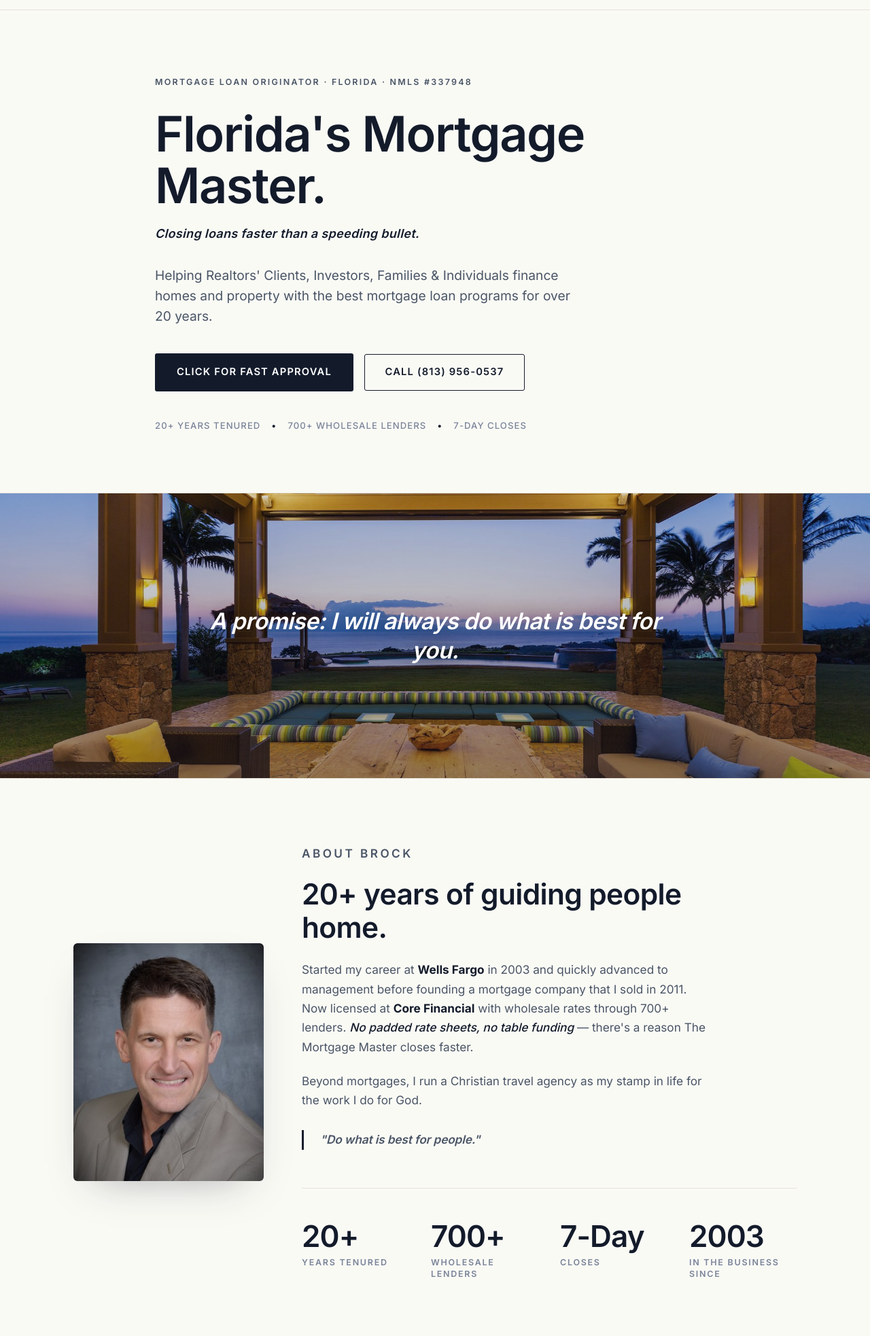
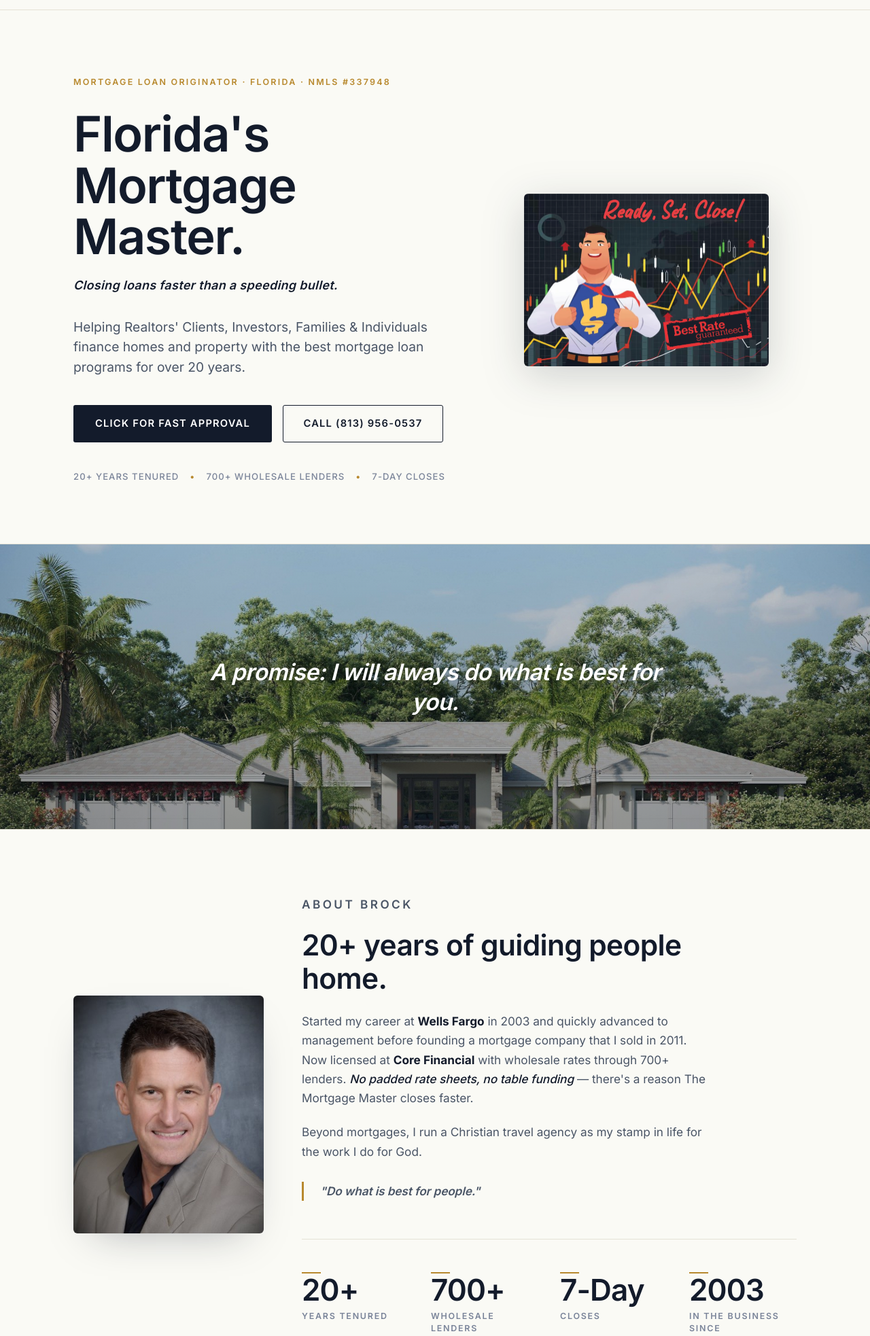
Before and after one commit to C9352221/themortgagemaster, a plain HTML site: page index.html in a window 1280 px wide. Shown: the part 77-2043 px from the top of the page at 68% size. Drawn offline with Linux system fonts and the light colour scheme.

Commit message:
Move cartoon to hero top-right, swap luxury home for attainable Florida home, add gold accents
- MMasterBestRate cartoon moved from Apply CTA bottom to hero right column (~360px)
- Hero is now a 2-column grid (text left, cartoon right) — mobile stacks cartoon above text
- Replace luxury-home.jpg with florida-home.jpg (Unsplash, attainable single-story FL home)
- object-position: center 70% so the house sits in frame, not just sky/trees
- Bring back Armory gold (#b8892e) — eyebrows, hero meta dots, pull-quote border, stat top accents, loan list separators, reviews stars
- Email displayed in all caps in Apply meta line

Co-Authored-By: Claude Opus 4.7 (1M context) <noreply@anthropic.com>

```diff
--- a/css/style.css
+++ b/css/style.css
@@ -9,8 +9,8 @@
   --text-soft: #7a8499;
   --accent: #131b2b;
   --accent-hover: #000000;
-  --highlight: #b94a4a;
-  --highlight-soft: #d8807a;
+  --highlight: #b8892e;
+  --highlight-soft: #d4a951;
   --sans: 'Inter', -apple-system, BlinkMacSystemFont, 'Helvetica Neue', 'Segoe UI', sans-serif;
   --container: 1120px;
 }
@@ -153,12 +153,29 @@ img { max-width: 100%; height: auto; display: block; }
   border-bottom: 1px solid var(--line);
 }
 .hero-inner { max-width: 880px; }
+.hero-grid {
+  display: grid;
+  grid-template-columns: 1.3fr 1fr;
+  gap: 3rem;
+  align-items: center;
+}
+.hero-image {
+  display: flex;
+  justify-content: center;
+  align-items: center;
+}
+.hero-image img {
+  max-width: 360px;
+  width: 100%;
+  filter: drop-shadow(0 14px 30px rgba(19, 27, 43, 0.18));
+  border-radius: 6px;
+}
 .hero-eyebrow {
   font-size: 0.78rem;
   font-weight: 600;
   letter-spacing: 0.18em;
   text-transform: uppercase;
-  color: var(--text-muted);
+  color: var(--highlight);
   margin-bottom: 1.75rem;
 }
 .hero-title {
@@ -203,7 +220,7 @@ img { max-width: 100%; height: auto; display: block; }
   color: var(--text-soft);
   flex-wrap: wrap;
 }
-.hero-meta .dot { color: var(--text); }
+.hero-meta .dot { color: var(--highlight); }
 
 /* ============ SECTION ============ */
 .section { padding: 6rem 0; border-bottom: 1px solid var(--line); }
@@ -213,7 +230,7 @@ img { max-width: 100%; height: auto; display: block; }
   font-weight: 600;
   letter-spacing: 0.2em;
   text-transform: uppercase;
-  color: var(--text-muted);
+  color: var(--highlight);
   margin-bottom: 1rem;
 }
 .section-eyebrow.center { text-align: center; }
@@ -284,7 +301,7 @@ img { max-width: 100%; height: auto; display: block; }
   font-style: italic;
   color: var(--text);
   padding-left: 1.5rem;
-  border-left: 3px solid var(--text);
+  border-left: 3px solid var(--highlight);
   margin-top: 1.85rem;
   max-width: 36ch;
   letter-spacing: -0.005em;
@@ -308,6 +325,16 @@ img { max-width: 100%; height: auto; display: block; }
   line-height: 1;
   margin-bottom: 0.5rem;
 }
+.stats > div { position: relative; padding-top: 0.25rem; }
+.stats > div::before {
+  content: '';
+  position: absolute;
+  top: 0;
+  left: 0;
+  width: 28px;
+  height: 2px;
+  background: var(--highlight);
+}
 .stat-label {
   font-size: 0.78rem;
   font-weight: 600;
@@ -329,6 +356,7 @@ img { max-width: 100%; height: auto; display: block; }
   width: 100%;
   height: 100%;
   object-fit: cover;
+  object-position: center 70%;
   display: block;
   filter: saturate(0.92) contrast(1.02);
 }
@@ -371,7 +399,7 @@ img { max-width: 100%; height: auto; display: block; }
   max-width: 880px;
   margin: 2rem auto 0;
 }
-.loans-display .sep { color: var(--text-soft); padding: 0 0.55rem; font-weight: 400; }
+.loans-display .sep { color: var(--highlight); padding: 0 0.55rem; font-weight: 400; }
 
 /* ============ APPLY CTA — small mascot ============ */
 .apply-section {
@@ -438,7 +466,7 @@ img { max-width: 100%; height: auto; display: block; }
   gap: 0.4rem;
   margin-bottom: 1rem;
 }
-.reviews-stars svg { width: 26px; height: 26px; fill: #fff; }
+.reviews-stars svg { width: 26px; height: 26px; fill: var(--highlight-soft); }
 .reviews-cta .btn-primary {
   background: #fff;
   color: var(--text);
@@ -521,6 +549,9 @@ img { max-width: 100%; height: auto; display: block; }
 /* ============ RESPONSIVE ============ */
 @media (max-width: 860px) {
   .hero { padding: 4rem 0 3.5rem; }
+  .hero-grid { grid-template-columns: 1fr; gap: 1.75rem; }
+  .hero-image { order: -1; }
+  .hero-image img { max-width: 240px; }
   .grid-2 { grid-template-columns: 1fr; gap: 2rem; }
   .about-grid { grid-template-columns: 1fr; gap: 2.5rem; }
   .about-image img { min-height: 320px; max-height: 420px; }
--- a/index.html
+++ b/index.html
@@ -12,7 +12,7 @@
 <meta property="og:description" content="20+ Years Tenured. Closing Loans Faster Than A Speeding Bullet.">
 <meta property="og:type" content="website">
 <meta property="og:url" content="https://themortgagemaster.com/">
-<meta property="og:image" content="https://themortgagemaster.com/assets/luxury-home.jpg">
+<meta property="og:image" content="https://themortgagemaster.com/assets/florida-home.jpg">
 
 <link rel="icon" type="image/png" href="assets/favicon.png">
 
@@ -45,7 +45,8 @@
 
   <!-- HERO -->
   <section class="hero">
-    <div class="container hero-inner">
+    <div class="container hero-grid">
+      <div class="hero-text">
         <p class="hero-eyebrow">Mortgage Loan Originator · Florida · NMLS #337948</p>
         <h1 class="hero-title">Florida's Mortgage Master.</h1>
         <p class="hero-tagline">Closing loans faster than a speeding bullet.</p>
@@ -62,11 +63,15 @@
           <span>7-Day Closes</span>
         </div>
       </div>
+      <div class="hero-image">
+        <img src="assets/mmaster.png" alt="The Mortgage Master — Ready, Set, Close">
+      </div>
+    </div>
   </section>
 
   <!-- LUXURY HOME FEATURE BAND -->
   <section class="feature-band" aria-hidden="true">
-    <img src="assets/luxury-home.jpg" alt="">
+    <img src="assets/florida-home.jpg" alt="">
     <div class="feature-band-overlay">
       <p class="quote">A promise: I will always do what is best for you.</p>
     </div>
@@ -150,10 +155,9 @@
     </div>
   </section>
 
-  <!-- APPLY CTA — MMasterBestRate as small accent -->
+  <!-- APPLY CTA -->
   <section id="contact" class="apply-section section-alt">
     <div class="container apply-inner">
-      <img class="apply-mark" src="assets/mmaster.png" alt="The Mortgage Master — Ready, Set, Close">
       <p class="section-eyebrow center">Contact</p>
       <h2 class="section-title center">Let's get you approved.</h2>
       <p class="apply-lede">Whether you're buying your first home, growing an investment portfolio, or refinancing into a better rate — start with a fast approval. It only takes minutes.</p>
```
Also changed, not shown: assets/florida-home.jpg (added), assets/luxury-home.jpg (deleted). Lines whose indentation alone changed are shown as unchanged.
